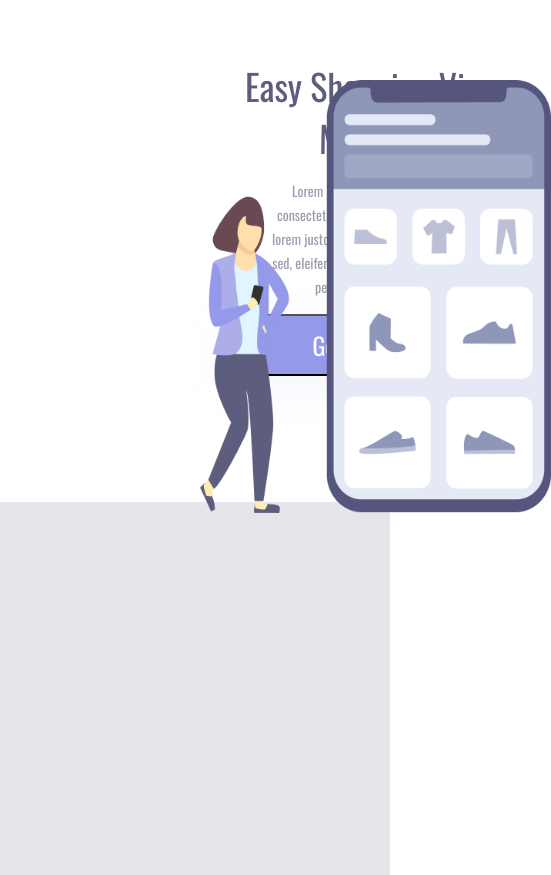
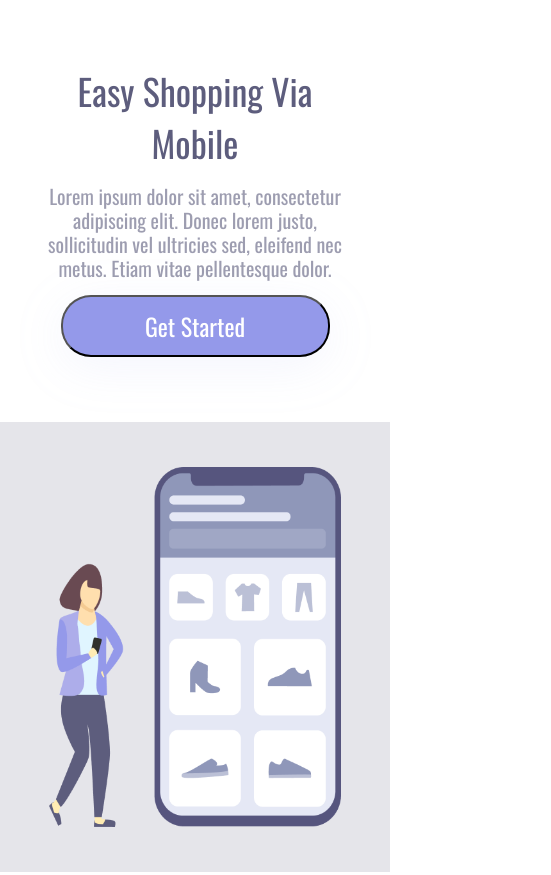
Before and after one commit to NicolasRanier/easy-shopping, a plain HTML site: page index.html in a window 390 px wide. Shown: the top 875 px of the page, 551 px wide, since content can reach past the window. Drawn offline with nearby package versions, Linux system fonts and the light colour scheme.

Commit message:
responsividade finalizada

```diff
--- a/style.css
+++ b/style.css
@@ -229,40 +229,54 @@ button:active {
 
 
 @media screen and (max-width: 900px) {
-    .container-left {
-        display: flex;
-        align-items: center;
-        flex-direction: column;
-        margin-left: 150px;
-        margin-bottom: 60px;
-
-    }
-
-    h1 {
-        text-align: center
-    }
 
 
 
+img { position: relative;}
 
 
-    .container-rigth {
+h1 {
+    width: 300px;
+    font-size: 36px;
+    color: #5D5D7D;
+text-align: center;
+font-family: Oswald;
+font-size: 36px;
+font-style: normal;
+font-weight: 400;
+line-height: 52px; /* 144.444% */
+
+}
+p {
+    width: 300px;
+    font-size: 20px
+}
+buton {width: 269px;
+height: 62px;}
+
+.container-left {
+    width: 100%;
+    margin: 0;
+    padding: 40px 20px;
     display: flex;
     flex-direction: column;
     align-items: center;
-
-        height: 700px;
+    justify-content: center;
+    text-align: center;
+    box-sizing: border-box;
+}
+  .container-rigth {
     width: 100%;
-
-
-
+    padding: 45px 0;
+    height: auto;
 }
 
-    img {
-        position: absolute;
-        top: 80px;
-        left: 200px;
+.container-rigth img {
+    position: static;
+    display: block;
+    width: 75%;
+    max-width: 300px;
+    height: auto;
+    margin: 0 auto;
 }
-
-
 }
```
Lines whose indentation alone changed are shown as unchanged.
